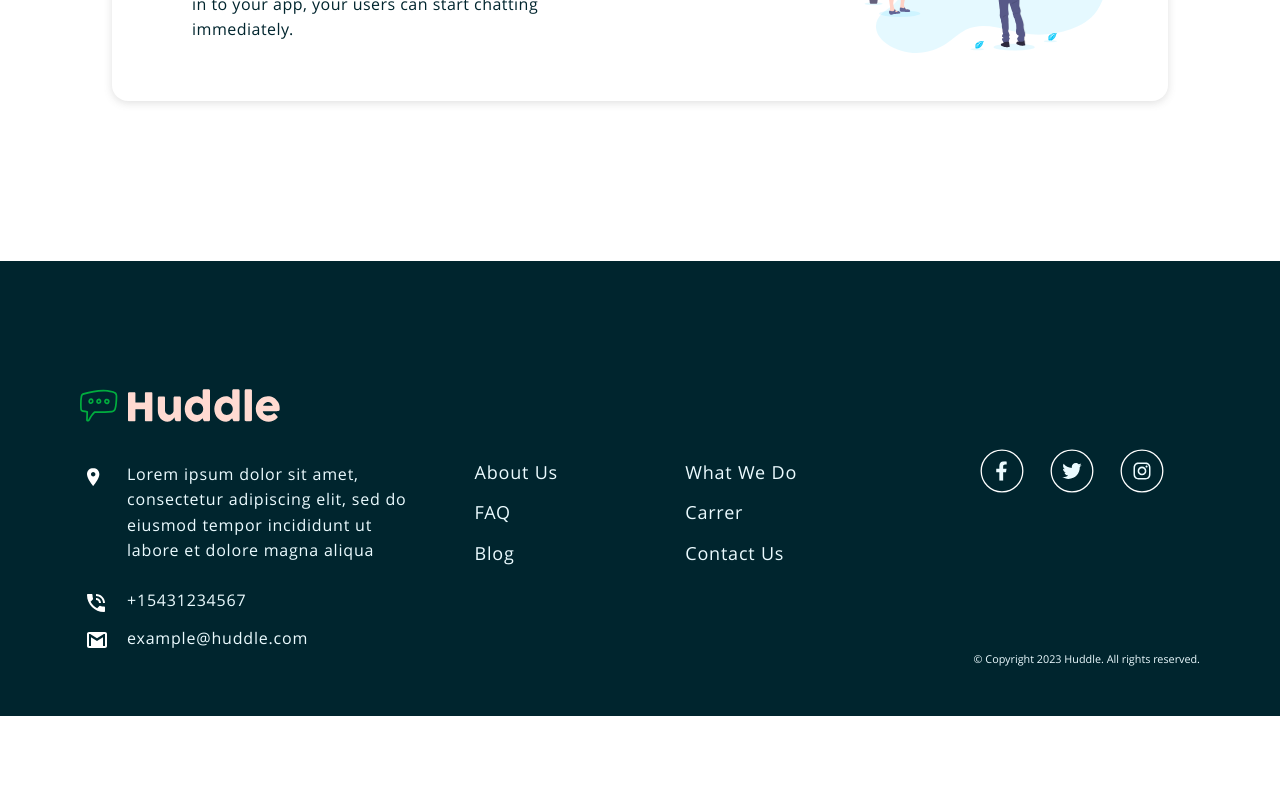
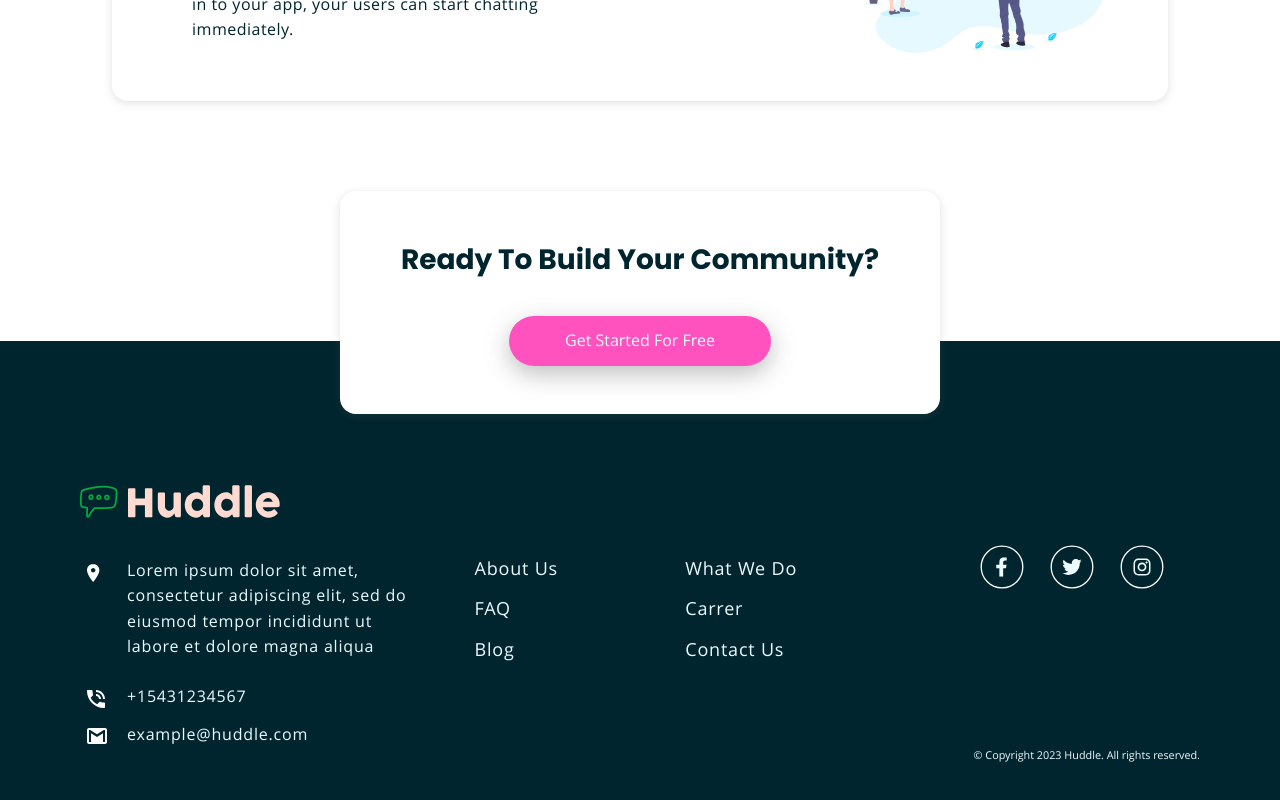
Before and after one commit to WebDevMirza/huddle-lp-alternate, a React (Vite) app: page / in a window 1280 px wide. Shown: the part 1750-2550 px from the top of the page. Before the commit the page ends 2466 px from the top, so only its background shows below. Built offline with nearby package versions, Linux system fonts and the light colour scheme.

Commit message:
completed

```diff
--- /dev/null
+++ b/src/assets/styles/cta.css
@@ -0,0 +1,34 @@
+.cta-content {
+  position: relative;
+  text-align: center;
+}
+
+.mini-holder {
+  --vallspacing: 2rem;
+  min-width: 360px;
+  background-color: white;
+  position: absolute;
+  padding: 3rem 2rem;
+  border-radius: 1rem;
+  top: 65px;
+  left: 50vw;
+  transform: translateX(-50%);
+  box-shadow: rgba(99, 99, 99, 0.2) 0px 2px 8px 0px;
+}
+
+.mini-holder p {
+  font-family: var(--ff-secondary);
+  font-weight: 700;
+  font-size: 1.075rem;
+}
+
+@media (min-width: 1024px) {
+  .mini-holder {
+    min-width: 600px;
+    top: 90px;
+  }
+
+  .mini-holder p {
+    font-size: 1.75rem;
+  }
+}
--- a/src/assets/styles/footer.css
+++ b/src/assets/styles/footer.css
@@ -4,7 +4,7 @@
 }
 
 .footer-wrapper {
-  --vspacing: 10rem;
+  --vspacing: 12rem;
   padding-top: 8rem;
 }
 
@@ -76,7 +76,12 @@
   padding-left: 0.325rem;
 }
 
-.footer-nav a:hover {
+.footer-nav a:hover,
+.footer-nav a:focus-visible,
+.tel a:hover,
+.tel a:focus-visible,
+.email a:hover,
+.email a:focus-visible {
   color: var(--Pink);
   text-decoration: underline;
   text-underline-offset: 4px;
@@ -123,6 +128,11 @@ svg {
 }
 
 @media (min-width: 1024px) {
+  .footer-wrapper {
+    --vspacing: 15rem;
+    padding-top: 9rem;
+  }
+
   .footer-body {
     grid-template-columns: 4fr 5fr 3fr;
     align-items: start;
--- /dev/null
+++ b/src/compo/Cta.jsx
@@ -0,0 +1,16 @@
+import "../assets/styles/cta.css";
+
+export const Cta = () => {
+  return (
+    <>
+      <div className="cta-content">
+        <div className="mini-holder flow-all">
+          <p>Ready To Build Your Community?</p>
+          <a className="btn-main" href="#">
+            Get Started For Free
+          </a>
+        </div>
+      </div>
+    </>
+  );
+};
--- a/src/pages/Home.jsx
+++ b/src/pages/Home.jsx
@@ -6,6 +6,7 @@ import { Hero } from "../compo/Hero";
 import "../assets/styles/basic.css";
 import Data from "../assets/data/Data.json";
 import { Footer } from "../compo/Footer";
+import { Cta } from "../compo/Cta";
 
 export const Home = () => {
   const [data, setData] = useState(Data);
@@ -26,6 +27,9 @@ export const Home = () => {
               })}
             </div>
           </section>
+          <section className="cta">
+            <Cta />
+          </section>
         </main>
         <footer className="bg-footer">
           <Footer />
@@ -35,4 +39,4 @@ export const Home = () => {
   );
 };
 
-// 1. footer - add content
+// 1. cta
```
